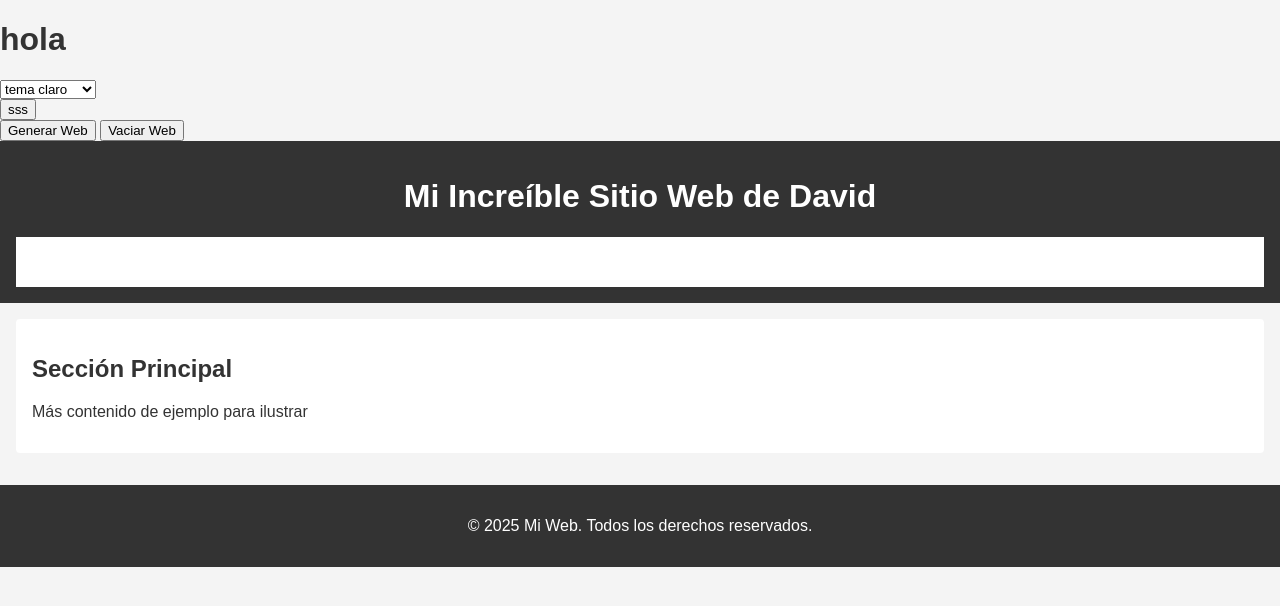
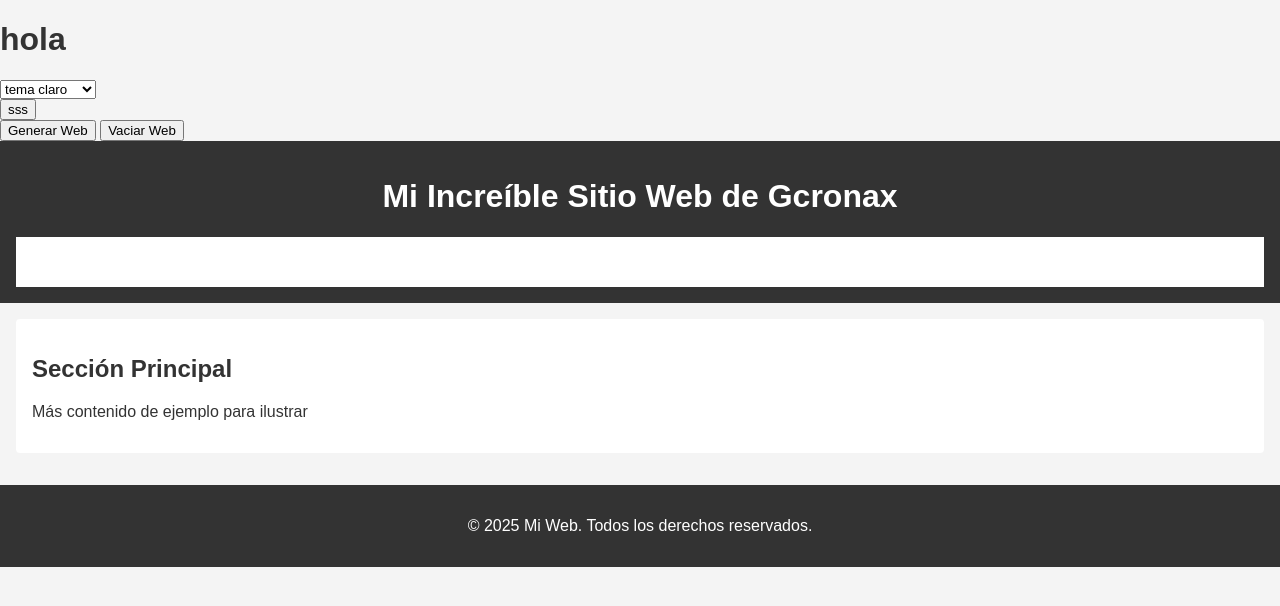
Before and after one commit to gcronax/jslearning, a plain HTML site: page css/index.html in a window 1280 px wide. Both pictures are taken after a click on the button "Generar Web". Drawn offline with Linux system fonts and the light colour scheme.

Commit message:
eewrwerwer

```diff
--- a/css/js.js
+++ b/css/js.js
@@ -17,7 +17,7 @@ function generarWeb(){
 
     var header1 = document.createElement("header");
     var h1 = document.createElement("h1");
-    var contenidotitulo = document.createTextNode("Mi Increíble Sitio Web de David");
+    var contenidotitulo = document.createTextNode("Mi Increíble Sitio Web de Gcronax");
     h1.appendChild(contenidotitulo);
     header1.appendChild(h1);
 
```
Also changed, not shown: css/index.html (+1 -1 lines).
